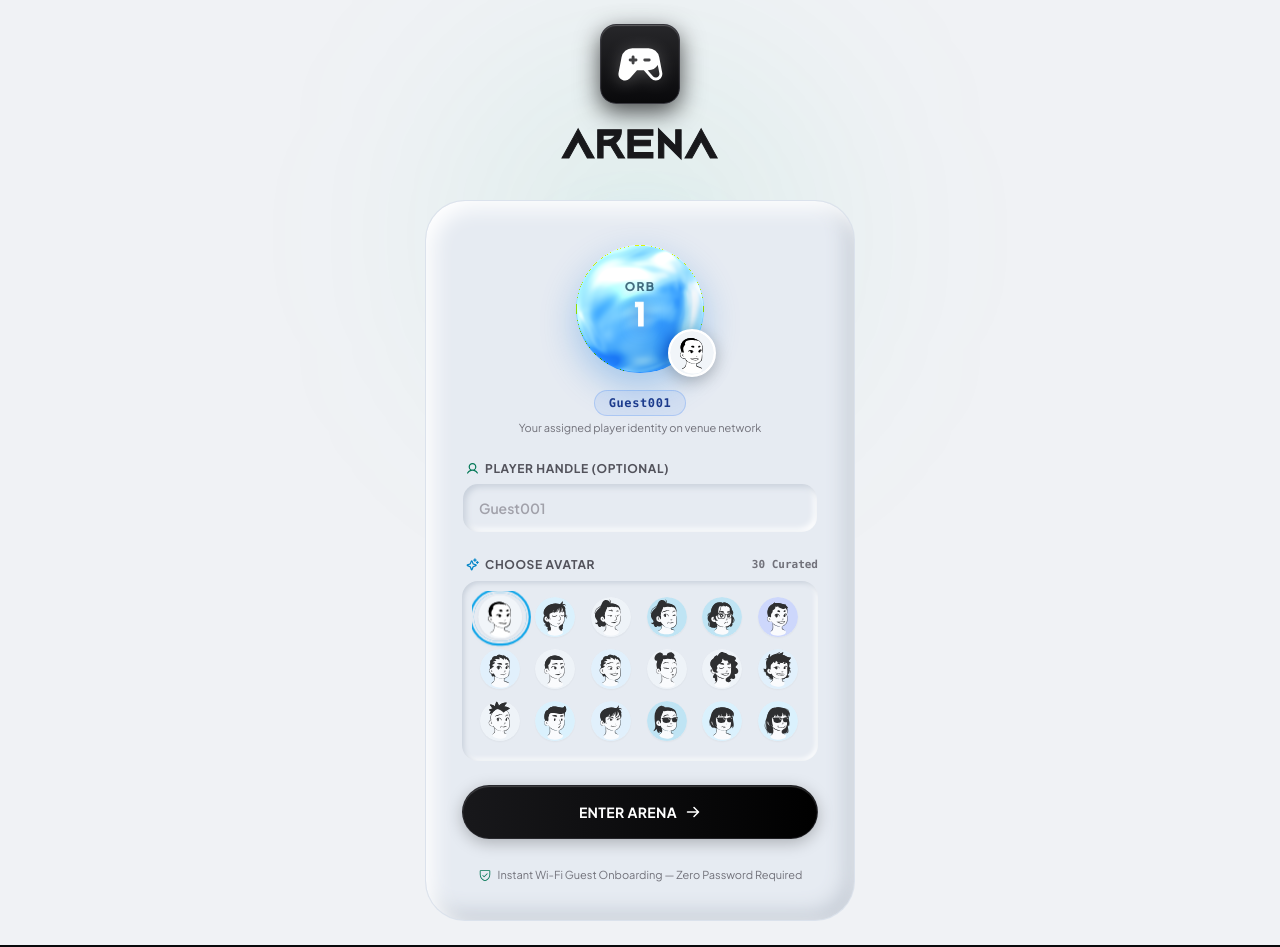
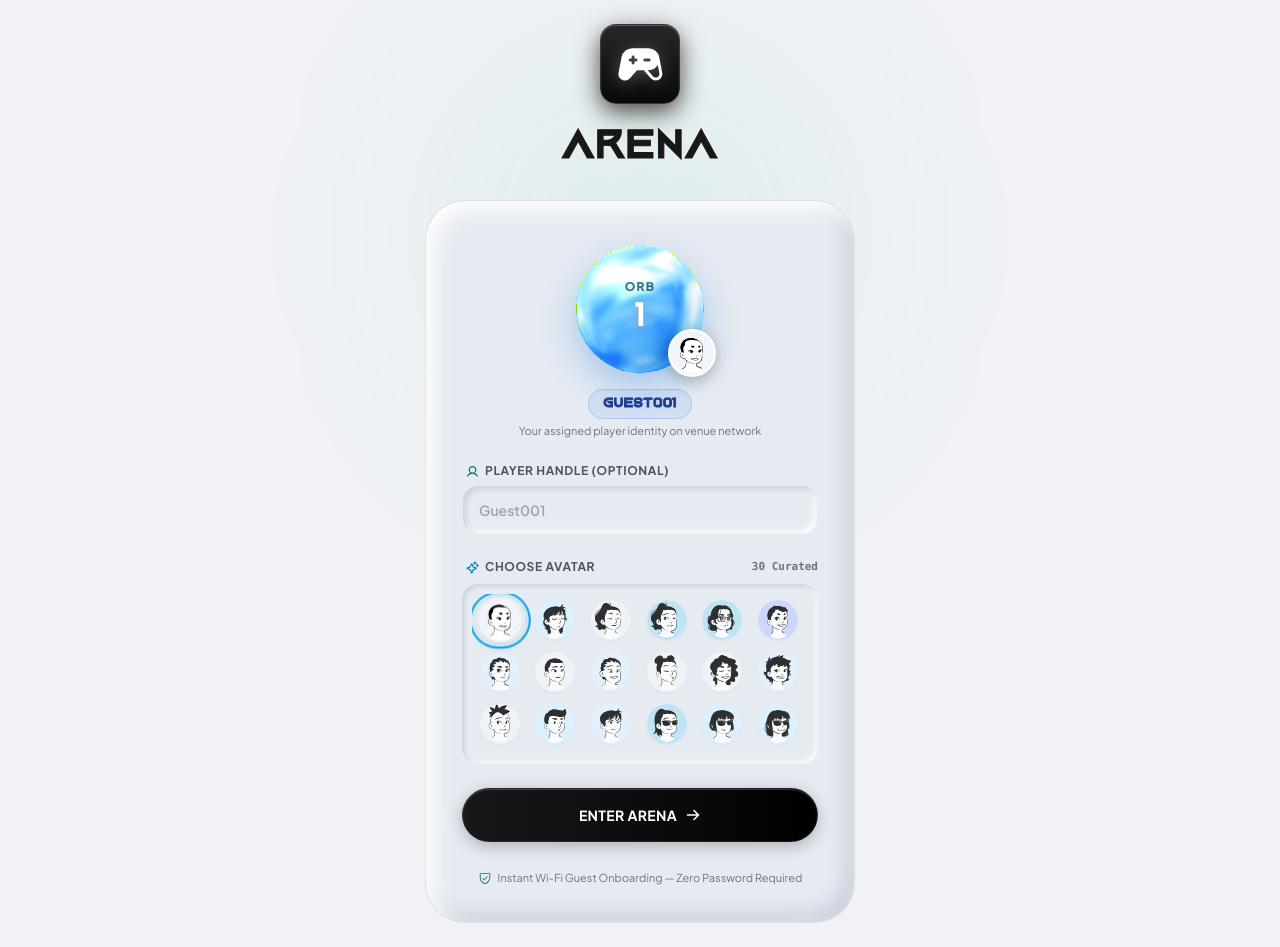
Before and after one commit to sanchitpatel/arena, a React (Vite) app: page / in a window 1280 px wide. Built offline with nearby package versions, Linux system fonts and the light colour scheme; no server answers.

Commit message:
orb built 8

```diff
--- a/src/components/dashboard/ChatGPTOrb.jsx
+++ b/src/components/dashboard/ChatGPTOrb.jsx
@@ -165,7 +165,10 @@ export default function ChatGPTOrb({ orbNumber = 1, avatar = '1', size = 'w-28 h
 
         <div className="relative z-10 flex h-full w-full flex-col items-center justify-center text-center pointer-events-none">
           <span className="font-sans text-[12px] -mt-2 font-black uppercase tracking-widest text-sky-950/70">ORB</span>
-          <span className="font-arena mt-0.5 text-4xl font-black leading-none tracking-tight text-white drop-shadow-[0_2px_8px_rgba(0,40,160,0.6)] sm:text-[34px]">
+          <span
+            className="font-arena mt-0.5 text-4xl font-black leading-none tracking-tight text-white drop-shadow-[0_2px_8px_rgba(0,40,160,0.6)] sm:text-[34px]"
+            style={{ WebkitTextStroke: '1px #a4a4a9ff', paintOrder: 'stroke fill' }}
+          >
             {orbNumber}
           </span>
         </div>
--- a/src/components/dashboard/LoginView.jsx
+++ b/src/components/dashboard/LoginView.jsx
@@ -117,7 +117,7 @@ export const LoginView = ({ onEnterArena }) => {
                 />
 
                 <div className="mt-4 text-center">
-                  <span className="inline-block px-3.5 py-1 rounded-full bg-blue-500/10 border border-blue-500/25 text-blue-900 font-mono text-xs font-bold tracking-wider">
+                  <span className="font-arena inline-block px-3.5 py-1 rounded-full bg-blue-500/10 border border-blue-500/25 text-blue-900 text-[13px] tracking-wider">
                     {guestId}
                   </span>
                   <p className="text-[11px] text-zinc-500 mt-1">
```
